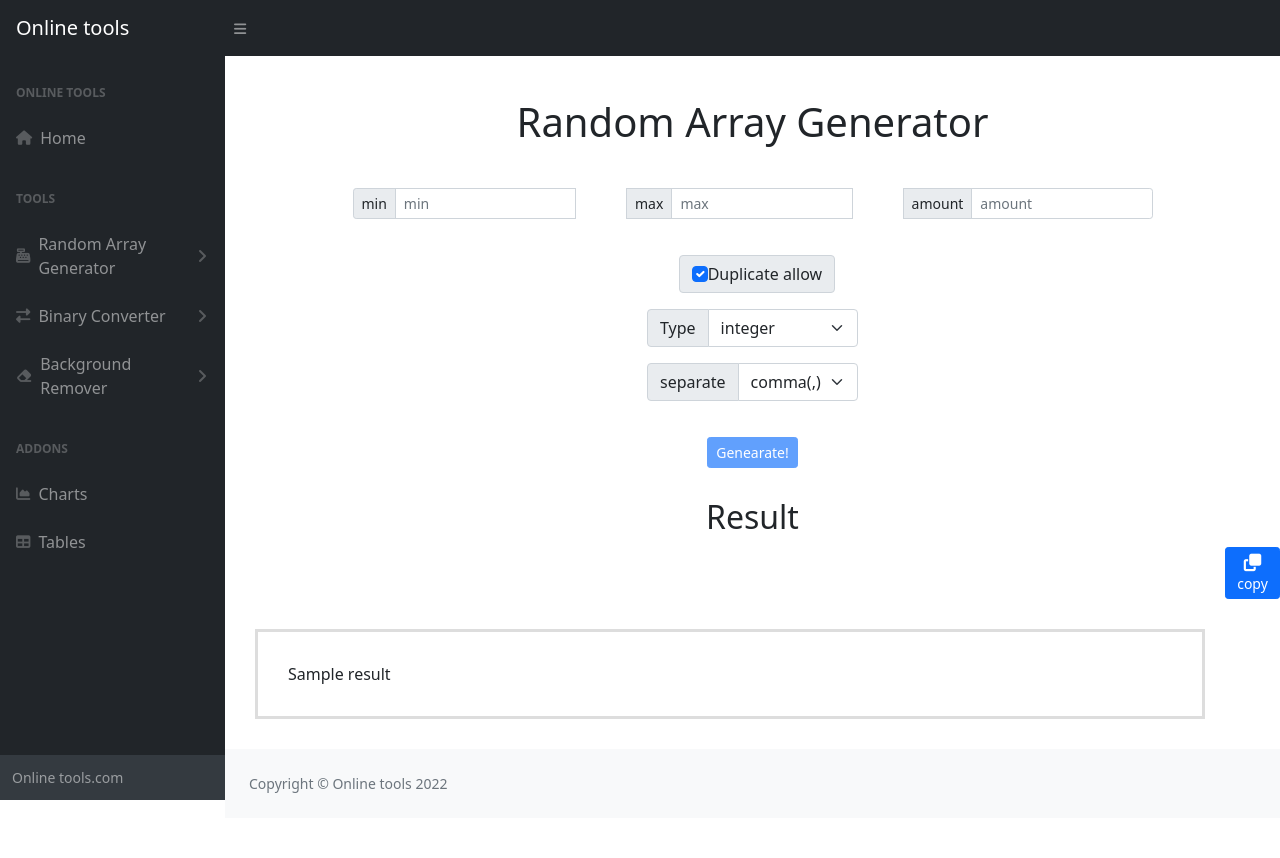
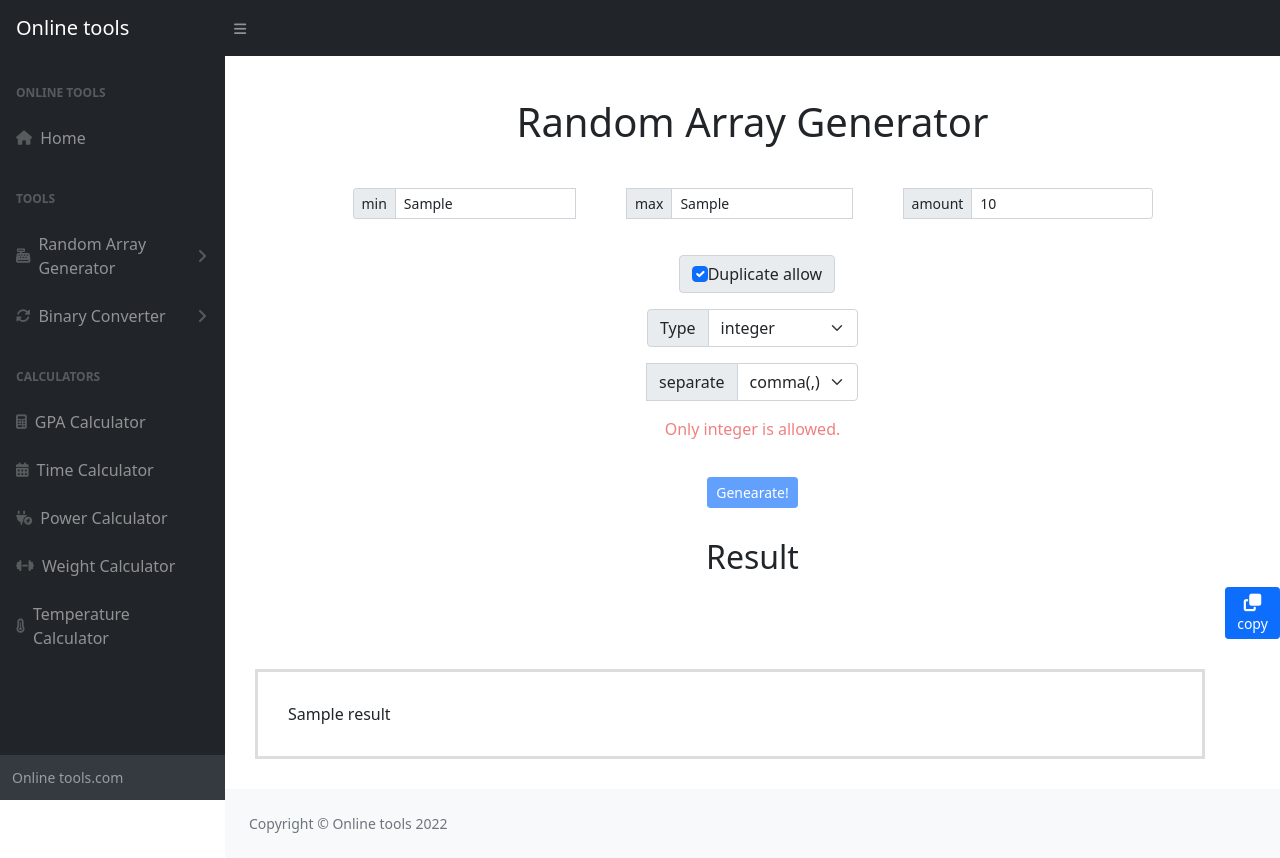
Before and after one commit to DDonghyeo/Online-tools, a Django app: template randomarray/templates/generator.html in a window 1280 px wide. Before the commit the page ends 800 px from the top, so only its background shows below. Run offline with Django 4.2, Linux system fonts and the light colour scheme; the template is opened without the code that fills it: most values are stand-ins (such as "Sample title", 1, 10 or a date in 2020); some libraries are stand-ins or nearby versions.

Commit message:
form 제출 후 값 유지

```diff
--- a/randomarray/static/script.js
+++ b/randomarray/static/script.js
@@ -9,6 +9,20 @@ min.addEventListener("keyup",check)
 max.addEventListener("keyup",check)
 amount.addEventListener("keyup",check)
 checkbox.addEventListener("click",check)
+
+
+//체크박스 유지
+if(document.getElementById("duch").innerHTML == "off"){
+    console.log(document.getElementById("duch").innerHTML)
+    checkbox.checked = false;
+}
+
+//구분 유지
+if(document.getElementById("seperated").innerHTML == "space"){
+    document.getElementById("comma").selected = false;
+    document.getElementById("space").selected = true;
+}
+
 
 function copy() {
     var obj = document.getElementById("result");
@@ -96,3 +110,5 @@ window.addEventListener('DOMContentLoaded', event => {
         });
     }
 });
+
+check();
--- a/randomarray/templates/converter.html
+++ b/randomarray/templates/converter.html
@@ -103,5 +103,5 @@
           </div>
       </div>
   </body>
-  <script type="text/javascript" rel="javascript" src="/static/convert.js"></script>
+  <script type="text/javascript" rel="javascript" src="/static/script.js?ver=3.2"></script>
 </html>
--- a/randomarray/templates/generator.html
+++ b/randomarray/templates/generator.html
@@ -23,16 +23,17 @@
                   <div id="generatorinput">
                     <div class="input-group input-group-sm mb-3">
                       <span class="input-group-text" id="inputGroup-sizing-sm">min</span>
-                      <input id="min" name="min" type="text" placeholder="min" class="form-control">
+                      <input id="min" name="min" type="text" placeholder="min" class="form-control" value={{min}}>
                       <span class="input-group-text" id="inputGroup-sizing-sm" style="margin-left: 50px;">max</span>
-                      <input id="max" name="max" type="text" placeholder="max" class="form-control" >
-                      <span class="input-group-text" id="inputGroup-sizing-sm"style="margin-left: 50px;">amount</span>
-                      <input id="amount" name="amount" type="text" placeholder="amount" class="form-control">
+                      <input id="max" name="max" type="text" placeholder="max" class="form-control" value = {{max}}>
+                      <span class="input-group-text" id="inputGroup-sizing-sm"style="margin-left: 50px;" >amount</span>
+                      <input id="amount" name="amount" type="text" placeholder="amount" class="form-control" value = {{amount}}>
                     </div>
                   </div>
                   <div id="generatorcheckbox" class="input-group mb-3">
                     <div class="input-group-text">
-                      <input class="form-check-input mt-0" type="checkbox" name = "duplicate" id = "checkbox"checked>Duplicate allow
+                      <p id="duch" style="display: none;">{{duplicate}}</p>
+                      <input class="form-check-input mt-0" type="checkbox" name = "duplicate" id = "checkbox" checked>Duplicate allow
                     </div>
                   </div>
                   <div id="generatorselect" class="input-group mb-3">
@@ -42,10 +43,11 @@
                       </select>
                   </div>
                   <div id="generatorselect" class="input-group mb-3">
+                    <p id="seperated" style="display: none;">{{seperate}}</p>
                     <label class="input-group-text" for="inputGroupSelect01">separate</label>
                       <select class="form-select" name="separate">
-                        <option value="comma" selected>comma(,)</option>
-                        <option value="space"> space( )</option>
+                        <option id="comma" value="comma" selected>comma(,)</option>
+                        <option id="space" value="space"> space( )</option>
                       </select>
                   </div>
                   <p id="warning" style="display: none; color: lightcoral;" >warning</p>
--- a/randomarray/templates/sidebar.html
+++ b/randomarray/templates/sidebar.html
@@ -13,13 +13,8 @@
                 <div class="sb-sidenav-collapse-arrow"><i class="fas fa-angle-down"></i></div>
             </a>
             <a class="nav-link collapsed" href="/binaryconverter" data-bs-toggle="collapse" data-bs-target="#collapseLayouts" aria-expanded="false" aria-controls="collapseLayouts">
-                <div class="sb-nav-link-icon"><i class="fa-solid fa-right-left"></i></div>
+                <div class="sb-nav-link-icon"><i class="fa-solid fa-rotate"></i></div>
                 Binary Converter
-                <div class="sb-sidenav-collapse-arrow"><i class="fas fa-angle-down"></i></div>
-            </a>
-            <a class="nav-link collapsed" href="/binaryconverter" data-bs-toggle="collapse" data-bs-target="#collapseLayouts" aria-expanded="false" aria-controls="collapseLayouts">
-                <div class="sb-nav-link-icon"><i class="fa-solid fa-eraser"></i></div>
-                Background Remover
                 <div class="sb-sidenav-collapse-arrow"><i class="fas fa-angle-down"></i></div>
             </a>
             <div class="collapse" id="collapseLayouts" aria-labelledby="headingOne" data-bs-parent="#sidenavAccordion">
@@ -28,14 +23,26 @@
                     <a class="nav-link" href="layout-sidenav-light.html">Light Sidenav</a>
                 </nav>
             </div>
-            <div class="sb-sidenav-menu-heading">Addons</div>
+            <div class="sb-sidenav-menu-heading">Calculators</div>
             <a class="nav-link" href="charts.html">
-                <div class="sb-nav-link-icon"><i class="fas fa-chart-area"></i></div>
-                Charts
+                <div class="sb-nav-link-icon"><i class="fa-solid fa-calculator"></i></i></div>
+                GPA Calculator
             </a>
             <a class="nav-link" href="tables.html">
-                <div class="sb-nav-link-icon"><i class="fas fa-table"></i></div>
-                Tables
+                <div class="sb-nav-link-icon"><i class="fa-solid fa-calendar-days"></i></div>
+                Time Calculator
+            </a>
+            <a class="nav-link collapsed" href="/binaryconverter" data-bs-toggle="collapse" data-bs-target="#collapseLayouts" aria-expanded="false" aria-controls="collapseLayouts">
+                <div class="sb-nav-link-icon"><i class="fa-solid fa-plug-circle-bolt"></i></div>
+                Power Calculator
+            </a>
+            <a class="nav-link collapsed" href="/binaryconverter" data-bs-toggle="collapse" data-bs-target="#collapseLayouts" aria-expanded="false" aria-controls="collapseLayouts">
+                <div class="sb-nav-link-icon"><i class="fa-solid fa-dumbbell"></i></div>
+                Weight Calculator
+            </a>
+            <a class="nav-link collapsed" href="/binaryconverter" data-bs-toggle="collapse" data-bs-target="#collapseLayouts" aria-expanded="false" aria-controls="collapseLayouts">
+                <div class="sb-nav-link-icon"><i class="fa-solid fa-temperature-three-quarters"></i></div>
+                Temperature Calculator
             </a>
         </div>
     </div>
--- a/randomarray/views.py
+++ b/randomarray/views.py
@@ -21,7 +21,8 @@ def generator(request):
         else:
             duplicate = request.POST['duplicate']
         results = generate(min, max, amount, separate, type, duplicate)
-    return render(request, 'generator.html',{'result' : results})
+        return render(request, 'generator.html',{'result' : results, 'min' : min, 'max' : max, 'amount' : amount, 'duplicate' : duplicate, 'seperate' : separate})
+    return render(request, 'generator.html')
 
 
 def generate(min, max, amount, separate, type, duplicate):
```
Also changed, not shown: randomarray/static/covert.js (+18 -2 lines).
